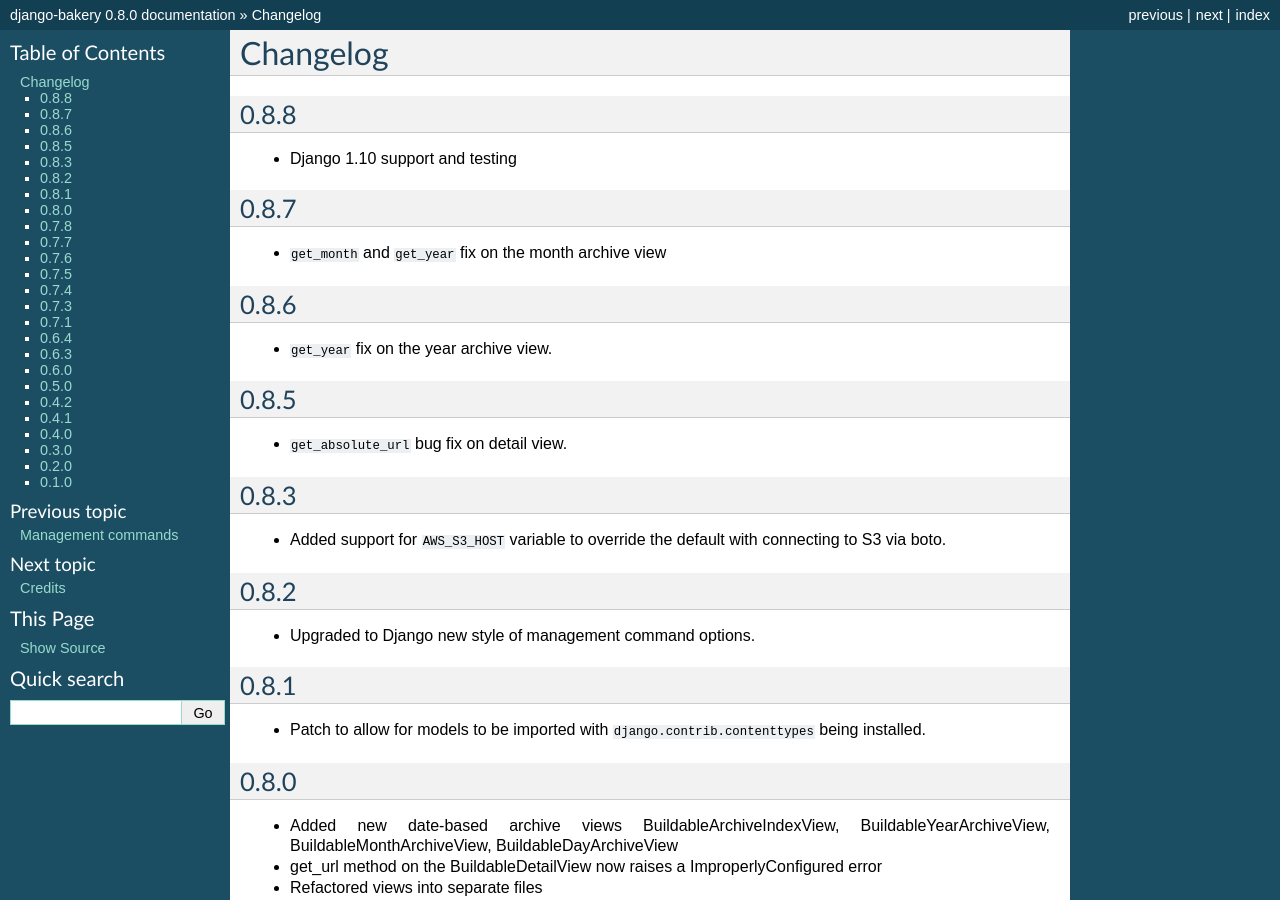
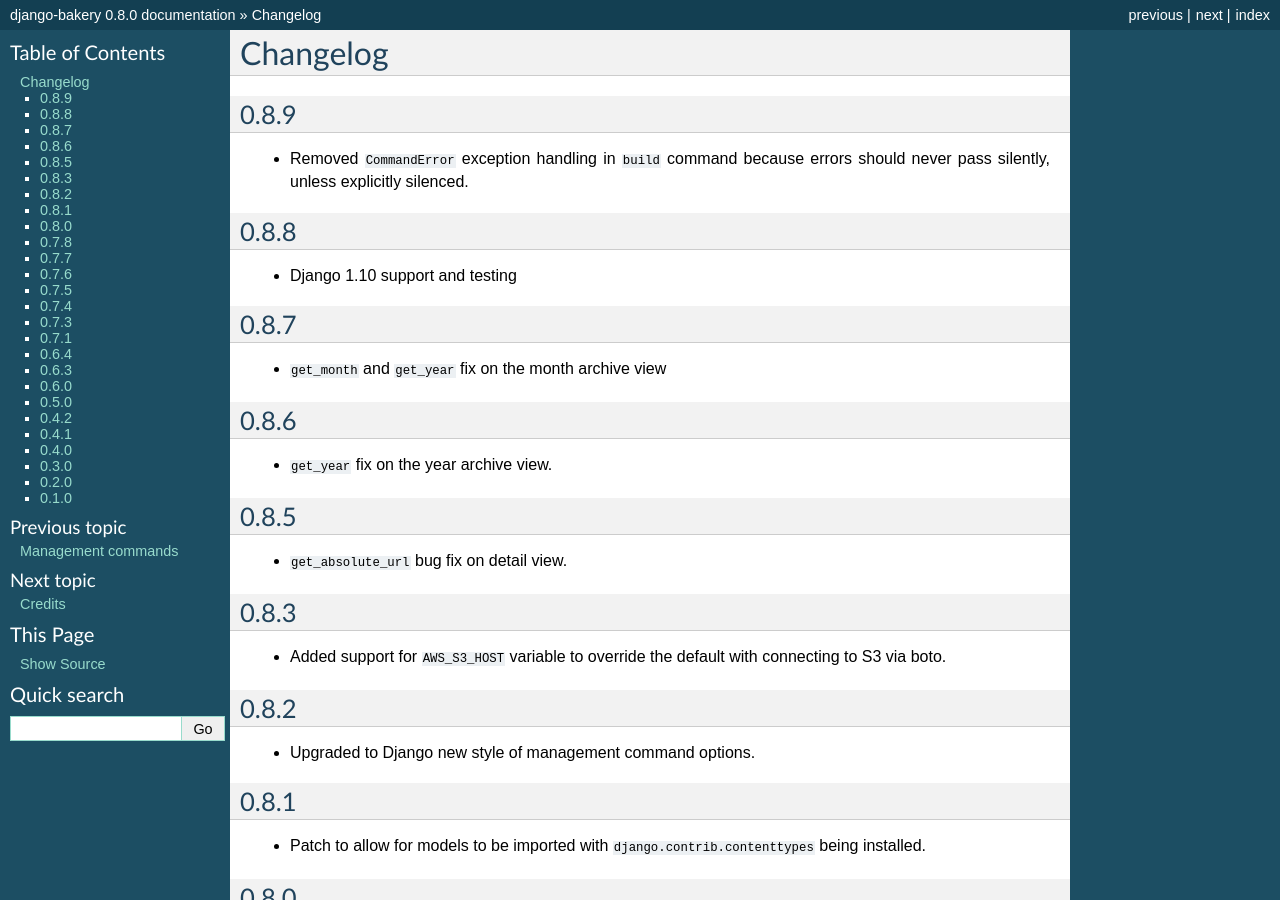
Before and after one commit to Sibizwan5/django-bakery, a Sphinx documentation site: the page built from docs/changelog.rst, in a window 1280 px wide and 900 px high. Built offline with Sphinx 7.4.7, drawn with Linux system fonts in a browser that asks for light colours.

Commit message:
Updated to 0.8.9

```diff
--- a/docs/changelog.rst
+++ b/docs/changelog.rst
@@ -1,5 +1,10 @@
 Changelog
 =========
+
+0.8.9
+-----
+
+* Removed ``CommandError`` exception handling in ``build`` command because errors should never pass silently, unless explicitly silenced.
 
 0.8.8
 -----
--- a/setup.py
+++ b/setup.py
@@ -88,7 +88,7 @@
 
 setup(
     name='django-bakery',
-    version='0.8.8',
+    version='0.8.9',
     description='A set of helpers for baking your Django site out as flat files',
     author='The Los Angeles Times Data Desk',
     author_email='datadesk@latimes.com',
```
